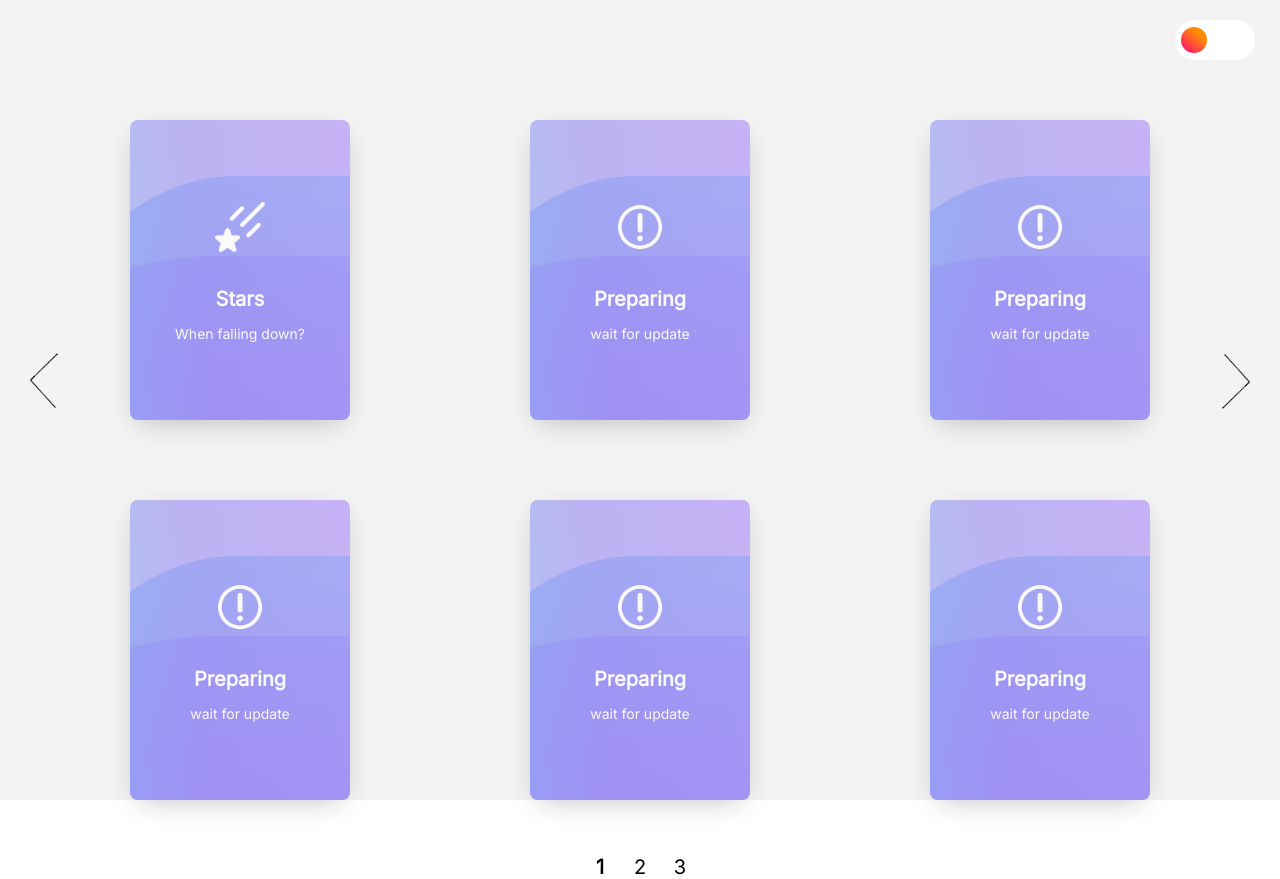
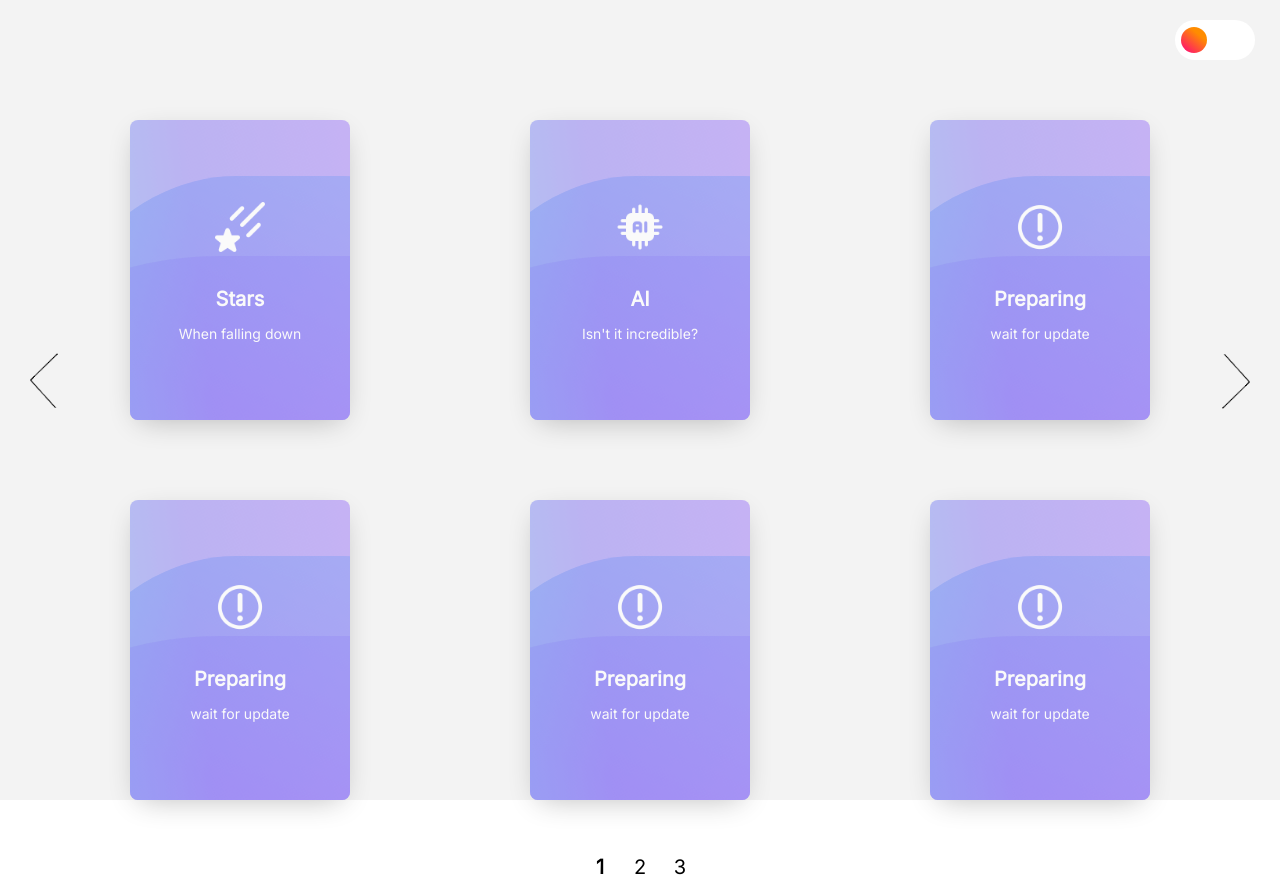
Before and after one commit to BadangGit/PPT-Project, a Vue app in the folder normal/: page / in a window 1280 px wide. Built offline with nearby package versions, Linux system fonts and the light colour scheme.

Commit message:
add new project

```diff
--- a/normal/src/assets/data/projectCardData.ts
+++ b/normal/src/assets/data/projectCardData.ts
@@ -1,8 +1,8 @@
 import { projectCardContentsType } from "@/assets/data/types/projectCard";
 
 const projectCardList: Array<projectCardContentsType> = [
-  { title: "Stars", subtitle: "When falling down?", num: 0 },
-  { title: "Preparing", subtitle: "wait for update", num: 1 },
+  { title: "Stars", subtitle: "When falling down", num: 0 },
+  { title: "AI", subtitle: "Isn't it incredible?", num: 1 },
   { title: "Preparing", subtitle: "wait for update", num: 2 },
   { title: "Preparing", subtitle: "wait for update", num: 3 },
   { title: "Preparing", subtitle: "wait for update", num: 4 },
```
Also changed, not shown: normal/src/assets/AI.png (added).
